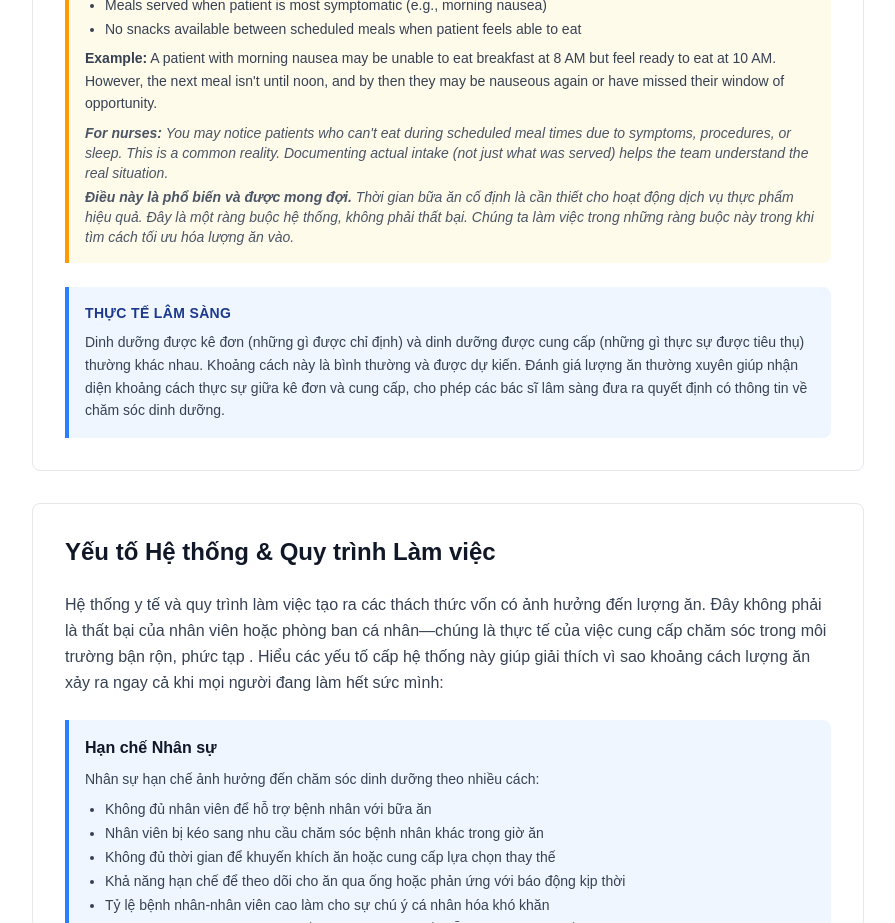
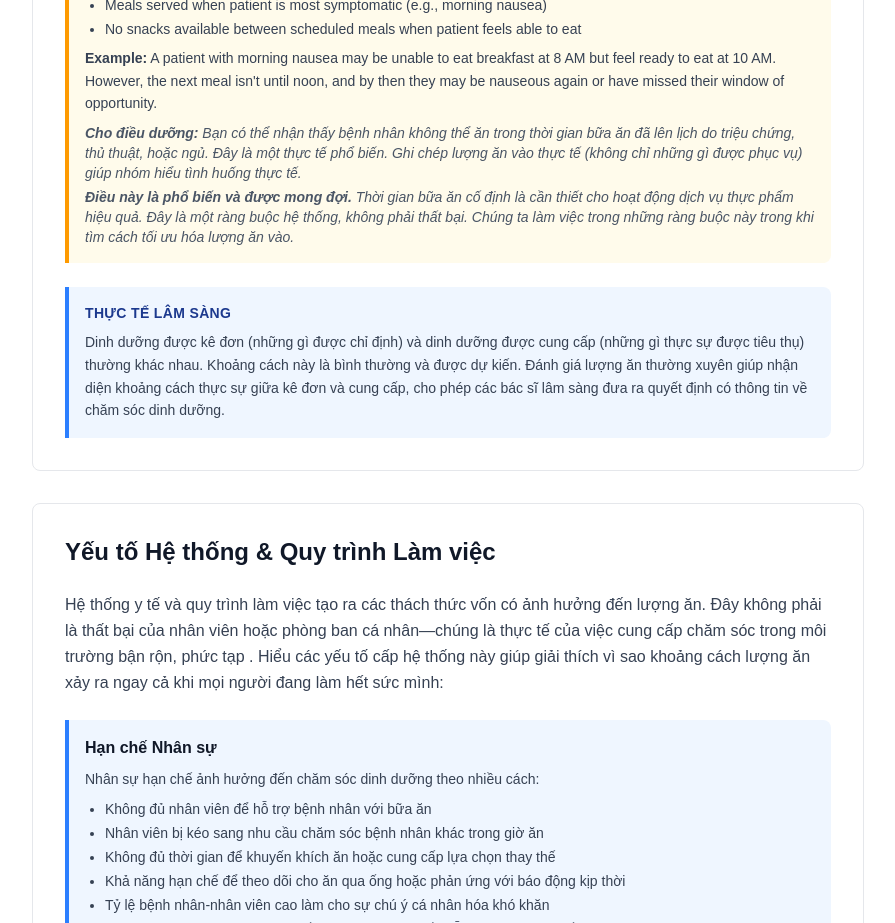
Before and after one commit to drvietcanh/nutrition, a Next.js app in the folder clinical-nutrition/: page /knowledge/why-intake-falls-short in a window 1280 px wide. Shown: the part 7640-8563 px from the top of the page, without its empty margins (192-1087 px from the left). Built offline with nearby package versions, Linux system fonts and the light colour scheme.

Commit message:
Viá»‡t hÃ³a text 'This is a common reality' vÃ  'For nurses' trong why-intake-falls-short page

```diff
--- a/clinical-nutrition/app/knowledge/why-intake-falls-short/page.tsx
+++ b/clinical-nutrition/app/knowledge/why-intake-falls-short/page.tsx
@@ -592,9 +592,9 @@ export default function WhyIntakeFallsShortPage() {
               they may be nauseous again or have missed their window of opportunity.
             </p>
             <p className="text-sm text-gray-600 italic mt-2">
-              <strong>For nurses:</strong> You may notice patients who can't eat during scheduled meal
-              times due to symptoms, procedures, or sleep. This is a common reality. Documenting actual
-              intake (not just what was served) helps the team understand the real situation.
+              <strong>Cho điều dưỡng:</strong> Bạn có thể nhận thấy bệnh nhân không thể ăn trong thời gian bữa ăn
+              đã lên lịch do triệu chứng, thủ thuật, hoặc ngủ. Đây là một thực tế phổ biến. Ghi chép lượng ăn vào thực tế
+              (không chỉ những gì được phục vụ) giúp nhóm hiểu tình huống thực tế.
             </p>
             <p className="text-sm text-gray-600 italic mt-1">
               <strong>Điều này là phổ biến và được mong đợi.</strong> Thời gian bữa ăn cố định là cần thiết cho hoạt động
```
